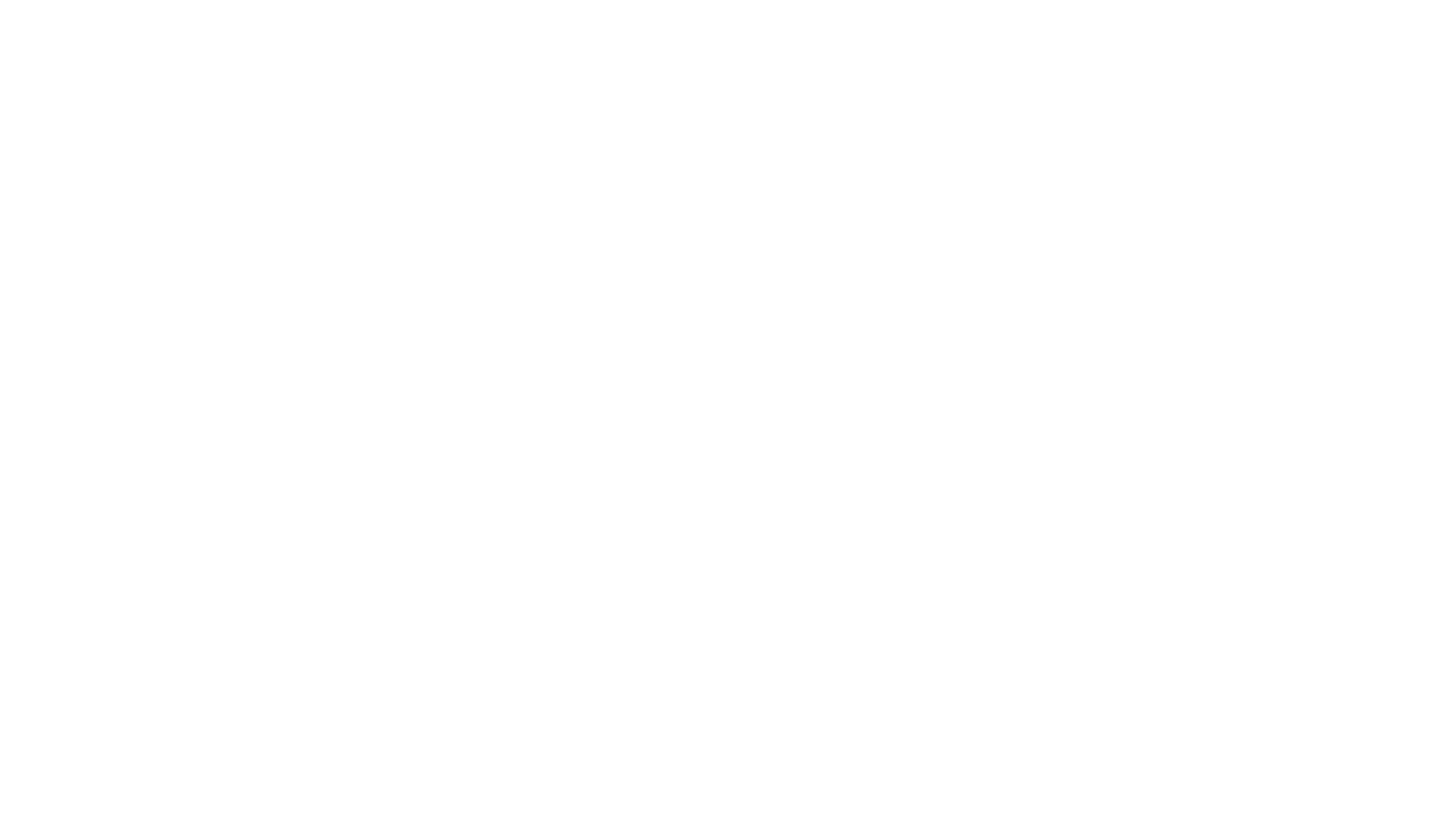
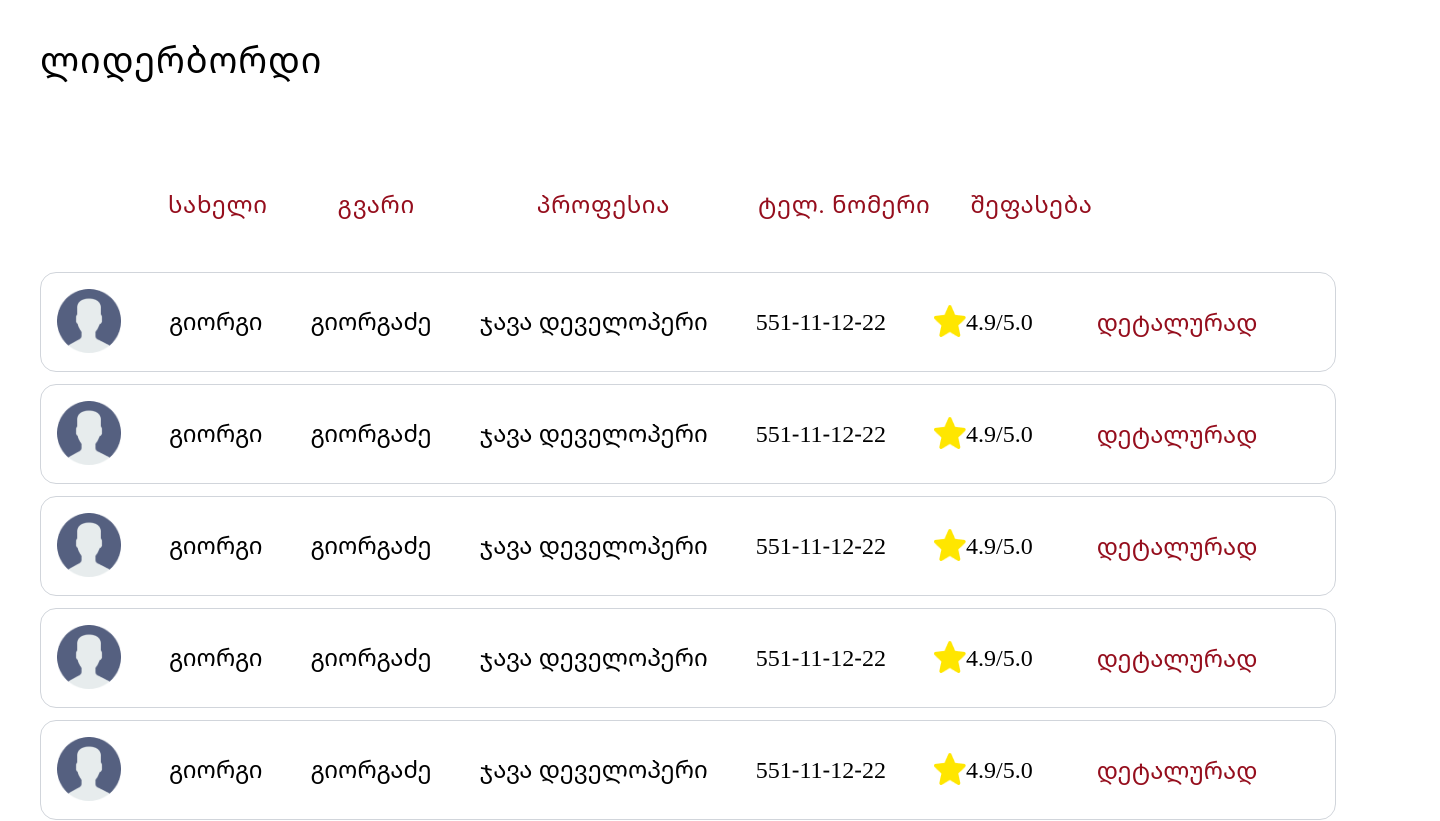
Before and after one commit to Gandobilis/multi-rep, a Vue app: page /liderBoard in a window 1280 px wide. Before the commit this address had no page. Shown: the top 821 px of the page, 1440 px wide, since content can reach past the window. Before the commit the page ends 800 px from the top, so only its background shows below. Built offline with nearby package versions, Linux system fonts and the light colour scheme.

Commit message:
add lidearBoard

```diff
--- /dev/null
+++ b/src/composables/liderBoard.js
@@ -0,0 +1,24 @@
+import { ref } from "vue";
+
+export function useLiderBoard() {
+
+    const userInformation = ref([
+        { type: 'image', path: 'src/assets/images/profile.png' },
+        'გიორგი',
+        'გიორგაძე',
+        'ჯავა დეველოპერი',
+        '551-11-12-22',
+        { type: 'image', path: 'src/assets/images/star.png' },
+        '4.9/5.0'
+    ]);
+
+    const headerItems = ref([
+        { text: 'სახელი', margin: '70px' },
+        { text: 'გვარი', margin: '122px' },
+        { text: 'პროფესია', margin: '88px' },
+        { text: 'ტელ. ნომერი', margin: '40px' },
+        { text: 'შეფასება' },
+      ]);
+
+      return { headerItems, userInformation };
+}
--- a/src/routers/routes.js
+++ b/src/routers/routes.js
@@ -33,6 +33,11 @@ const routes = [
         path: '/verification',
         name: 'verification',
         component: () => import('../views/Verification.vue')
+    },
+    {
+        path: '/liderBoard',
+        name: 'liderBoard',
+        component: () => import('../views/LiderBoard.vue')
     }
 ]
 
--- /dev/null
+++ b/src/views/LiderBoard.vue
@@ -0,0 +1,33 @@
+<script setup>
+import {useLiderBoard} from '../composables/liderBoard'
+
+const { headerItems, userInformation } = useLiderBoard();
+</script>
+<template>
+    <div class="flex flex-col justify-center gap-3 p-10 w-store-colum mx-auto bg-white relative">
+        <div class="text-black text-4xl font-normal tracking-wide uppercase relative top-0 left-0">
+            ლიდერბორდი
+        </div>
+        <div class="flex items-center mt-24 ml-32 mb-10">
+            <div v-for="item in headerItems" :key="item.text" :style="{ marginRight: item.margin }"
+                class="text-red text-2xl font-normal tracking-wide">
+                {{ item.text }}
+            </div>
+        </div>
+        <div class="w-store-user h-store-user flex-shrink-0 rounded-2xl border border-gray-300 bg-white flex p-4 relative"
+            v-for="index in 5" :key="index">
+            <img :src="userInformation[0].path" alt="Profile Image" class="w-16 h-16 mr-12" />
+            <div v-for="info in userInformation.slice(1)" :key="info.index" class="text-black">
+                <img v-if="info.type === 'image'" :src="info.path" alt="PNG Image" class="w-8 h-8 mr-0 relative mt-4" />
+                <template v-else>
+                    <div class="text-2xl items-center mr-12 mt-4">
+                        {{ info }}
+                    </div>
+                </template>
+            </div>
+            <button class="inline-flex justify-center items-center gap-10 text-red px-4 py-2 rounded-md text-2xl" >
+                დეტალურად
+            </button>
+        </div>
+    </div>
+</template>
--- a/tailwind.config.js
+++ b/tailwind.config.js
@@ -13,6 +13,13 @@ export default {
       textColor: {
         "pink": "#FF96A2",
         "red": "#950E1D"
+      },
+      width: {
+        "store-user": "1296px",
+        "store-colum": "1440px"
+      },
+      height: {
+        "store-user": "100px",
       }
     },
   },
```
Also changed, not shown: src/assets/images/profile.png (added), src/assets/images/star.png (added).
